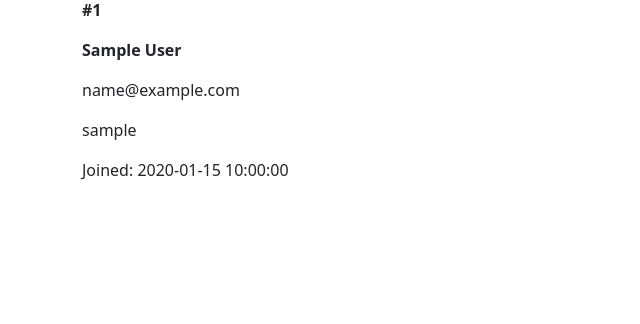
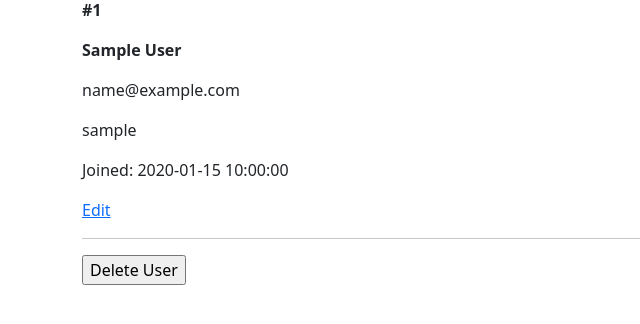
Before and after one commit to mateuszgua/game_typer, a Flask app: page /user/1 in a window 1280 px wide. Shown: the part 138-462 px from the top of the page, without its empty margins (0-640 px from the left). Run offline with Flask 2, Linux system fonts and the light colour scheme; tables that the repository leaves empty hold one stand-in row (values such as "Sample post"); some libraries are stand-ins or nearby versions.

Commit message:
Fix: change edit user, add edit and delete functions in user page

```diff
--- a/game_app/app.py
+++ b/game_app/app.py
@@ -3,7 +3,7 @@ from models import User, Role
 from database import db_session, init_db
 import os
 import uuid
-from flask import Flask, render_template, url_for, redirect, request, flash
+from flask import Flask, render_template, url_for, redirect, request, flash, session
 
 from flask_settings import Config
 from flask_security import Security, hash_password, SQLAlchemySessionUserDatastore, auth_required
@@ -23,6 +23,12 @@ bootstrap = Bootstrap5(app)
 login_manager = LoginManager()
 login_manager.init_app(app)
 login_manager.login_view = 'login'
+
+
+@login_manager.user_loader
+def load_user(user_id):
+    return User.query.get(int(user_id))
+    # return User.query.get(user_id)
 
 
 @app.route('/home')
@@ -45,6 +51,9 @@ def admin():
 @app.route('/user/<int:user_id>')
 def user(user_id):
     user = User.query.filter_by(id=user_id).first()
+    # To delete
+    print(f"To jest user: %s", current_user.is_authenticated)
+
     return render_template('user.html', user=user)
 
 
@@ -74,23 +83,20 @@ def login():
     if current_user.is_authenticated:
         return redirect(url_for('user', user_id=user.id))
 
+    session.pop('id', None)
     form = LoginForm()
     if form.validate_on_submit():
         user = User.query.filter_by(email=form.email.data).first()
         if user:
             if user.check_password(password=form.password1.data):
                 login_user(user, remember=form.remember.data)
+                session['id'] = user.id
                 next = request.args.get('next')
                 return redirect(next or (url_for('user', user_id=user.id)))
             flash("Wrong Password - Try Again!")
         else:
             flash("That User Doesn't Exist! Try Again...")
     return render_template('login.html', form=form)
-
-
-@login_manager.user_loader
-def load_user(user_id):
-    return User.query.get(int(user_id))
 
 
 @login_manager.unauthorized_handler
@@ -102,6 +108,7 @@ def unauthorized():
 @app.route('/logout')
 @login_required
 def logout():
+    session.pop('id', None)
     logout_user()
     return redirect(url_for('index'))
 
@@ -110,6 +117,10 @@ def logout():
 def edit(user_id):
     form = RegistrationForm()
     user = User.query.filter_by(id=user_id).first()
+
+    # To delete
+    print(f"To jest user: %s", current_user.is_authenticated)
+    print(f"To jest user: %s", session.get('id'))
 
     if request.method == 'POST':
         firstname = request.form['firstname']
--- a/game_app/templates/edit.html
+++ b/game_app/templates/edit.html
@@ -22,6 +22,7 @@
     <button type="button" class="btn-close" data-bs-dismiss="alert" aria-label="Close"></button>
 </div>
 {% endfor %}
+
 
 {% if id == current_user.id %}
 
@@ -62,6 +63,7 @@
 </div>
 
 <h2>Access Denied!</h2>
+<h2>Number: {{ current_user.id }}</h2>
 <p>Sorry, you cannot access this user profile...</p>
 
 {% endif %}
--- a/game_app/templates/user.html
+++ b/game_app/templates/user.html
@@ -14,6 +14,11 @@
         <p>{{ user.nick }}</p>
         <p>{{ user.password }}</p>
         <p>Joined: {{ user.created_at }}</p>
+        <a href="{{ url_for('edit', user_id=user.id) }}">Edit</a>
+        <hr>
+        <form method="POST" action="{{ url_for('delete', user_id=user.id) }}">
+            <input type="submit" value="Delete User" onclick="return confirm('Are you want to delte this entry?')">
+        </form>
     </div>
 </div>
 {% endblock %}
```
